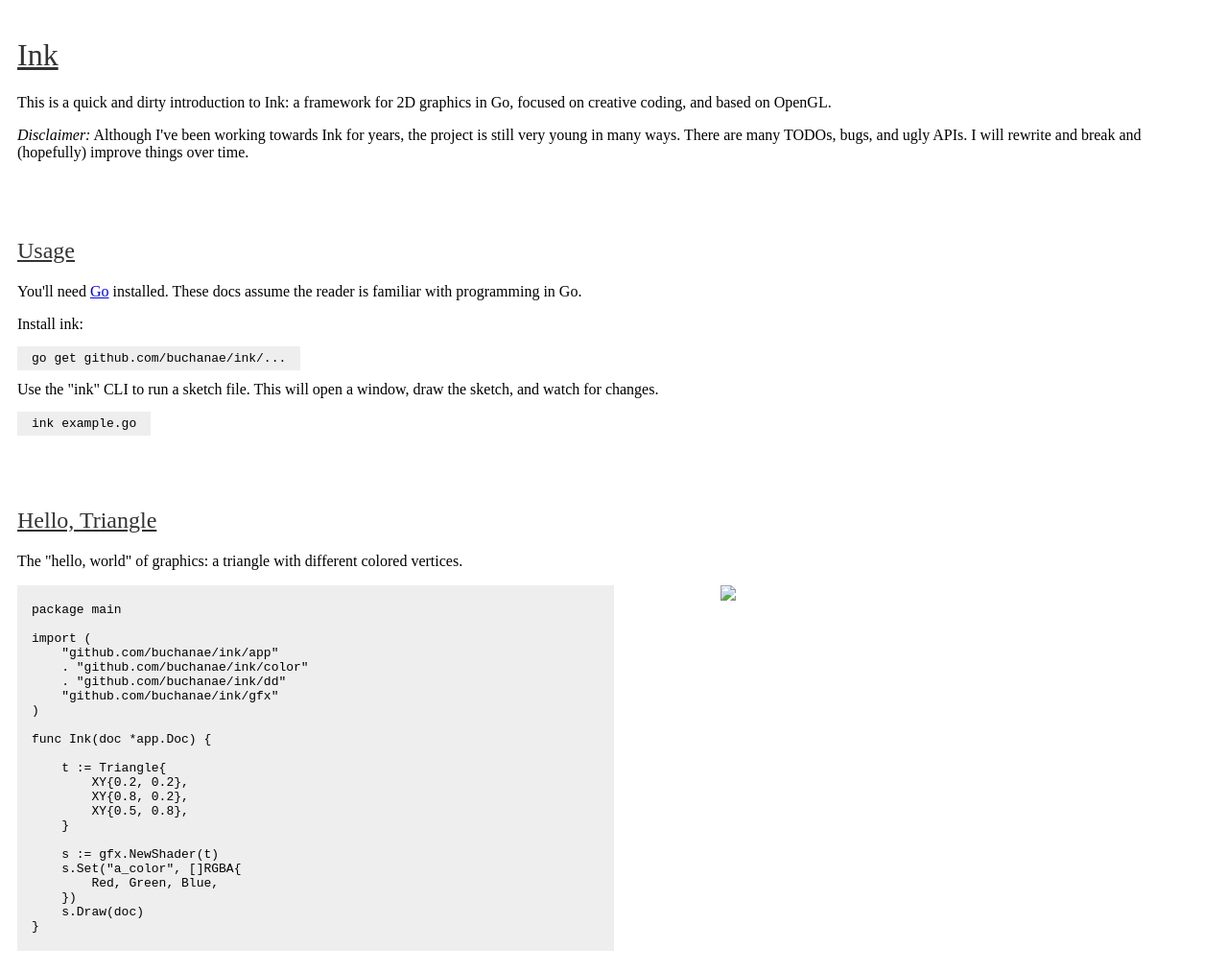
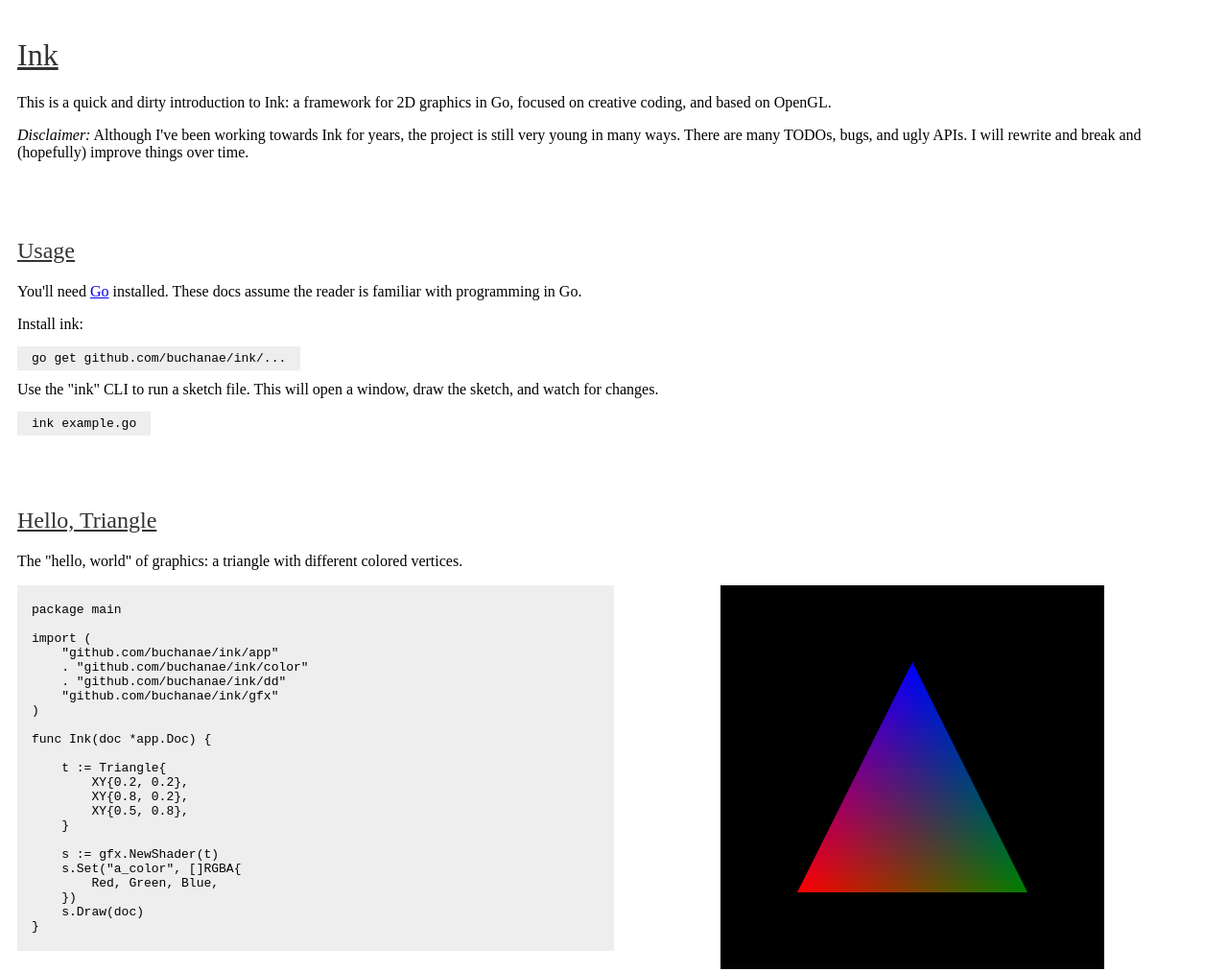
Before and after one commit to buchanae/ink, a plain HTML site: page index.html in a window 1280 px wide. Shown: the top 1013 px of the page at 96% size. Drawn offline with Linux system fonts and the light colour scheme; files whose address does not match are found by name.

Commit message:
try asset absolute url

```diff
--- a/index.html
+++ b/index.html
@@ -105,7 +105,7 @@ func Ink(doc *app.Doc) {
 
   </div>
   <div class="right">
-    <img src="_static/hello_triangle.png" width="400" />
+    <img src="https://raw.githubusercontent.com/buchanae/ink/gh-pages/assets/hello_triangle.png" width="400" />
   </div>
   </div>
 </div>
```
